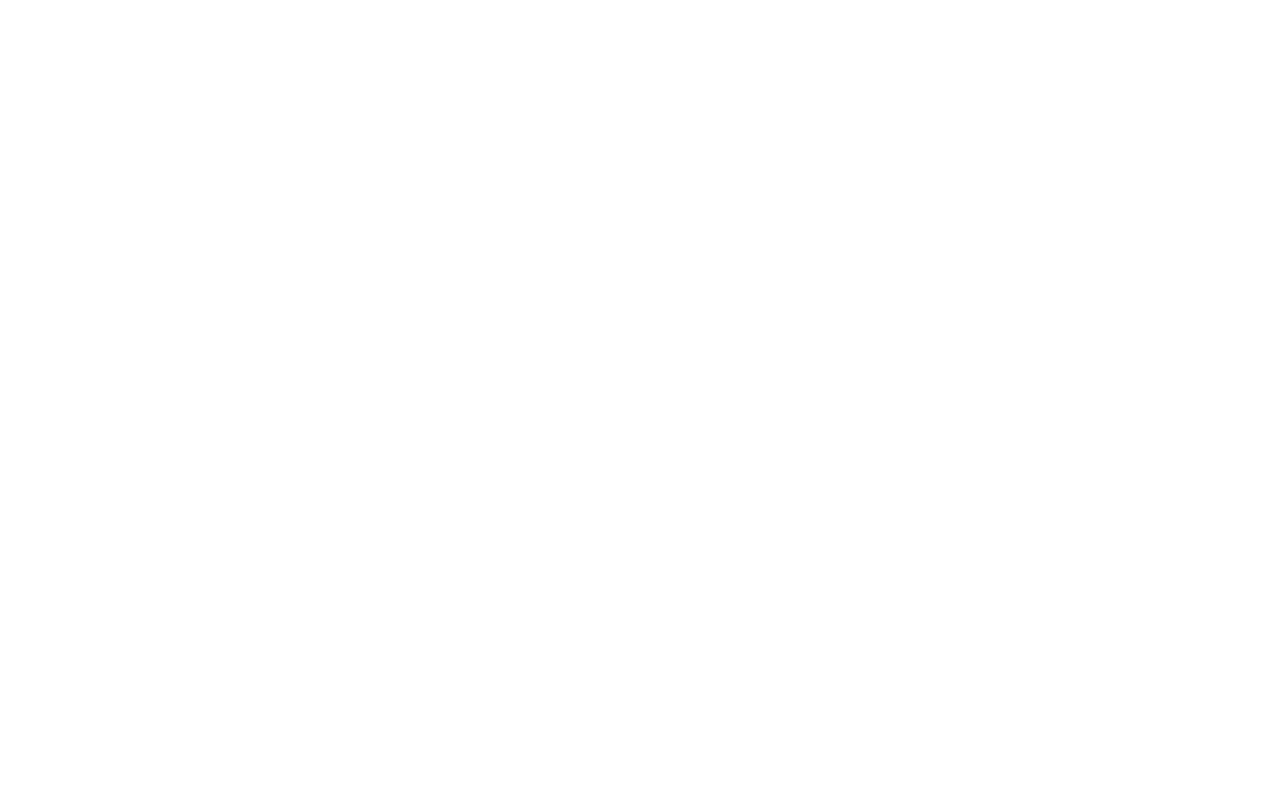
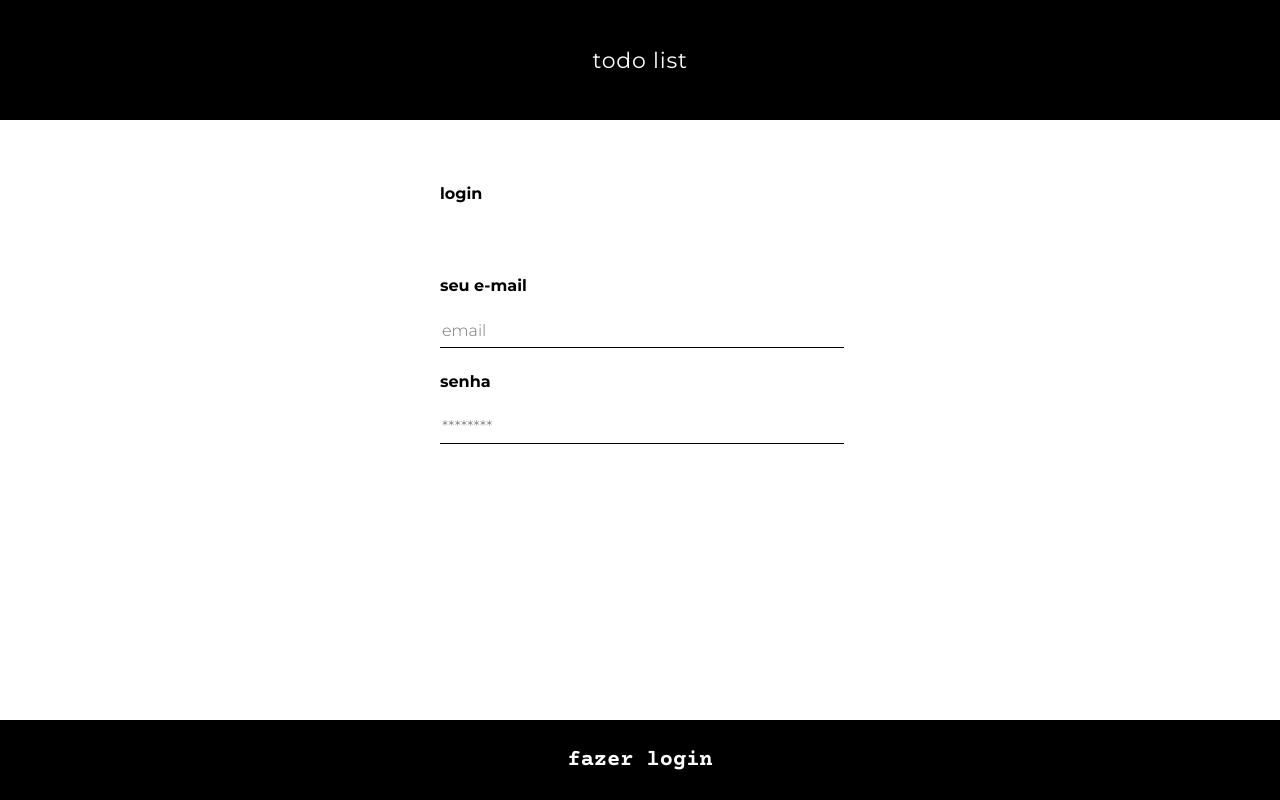
Before and after one commit to GabrielGStone/fumicochallenge, a React (Create React App) app: page /login in a window 1280 px wide. Before the commit this address had no page. Built offline with nearby package versions, Linux system fonts and the light colour scheme.

Commit message:
update url

```diff
--- a/src/App.tsx
+++ b/src/App.tsx
@@ -10,8 +10,8 @@
   return (
     <BrowserRouter>
       <Routes>
-        <Route element={<Login />} path="/" />
-        <Route element={<ToDoList />} path="/todo-list" />
+        <Route element={<Login />} path="/login" />
+        <Route element={<ToDoList />} path="/" />
         <Route element={<CreateToDo />} path="/create-todo" />
         <Route element={<ToDoDetails />} path="/todo-details" />
         <Route element={<EditToDo />} path="/edit-todo" />
--- a/src/components/Header/Header.tsx
+++ b/src/components/Header/Header.tsx
@@ -19,7 +19,7 @@
   };
 
   useEffect(() => {
-    !token && navigate("/");
+    !token && navigate("/login");
     //eslint-disable-next-line
   }, [token]);
 
--- a/src/screens/CreateToDo/CreateToDo.tsx
+++ b/src/screens/CreateToDo/CreateToDo.tsx
@@ -39,7 +39,7 @@
   const onSubmit = (data: any) => {
     if (data.title && data.details) {
       dispatch(todoActions.setTodo(data));
-      navigate("/todo-list");
+      navigate("/");
     }
   };
 
@@ -80,7 +80,7 @@
             type: "submit",
           }}
           leftText="< voltar"
-          leftAction={() => navigate("/todo-list")}
+          leftAction={() => navigate("/")}
         ></NavButtons>
       </ScreenContainer>
     </form>
--- a/src/screens/EditToDo/EditToDo.tsx
+++ b/src/screens/EditToDo/EditToDo.tsx
@@ -44,7 +44,7 @@
     const payload = { ...data, id: id, isChecked: activeTodo?.isChecked };
 
     dispatch(todoActions.editTodo(payload));
-    navigate("/todo-list");
+    navigate("/");
   };
 
   setValue("title", activeTodo.title);
@@ -78,7 +78,7 @@
         <NavButtons
           rightText="adicionar >"
           leftText="< voltar"
-          leftAction={() => navigate("/todo-list")}
+          leftAction={() => navigate("/")}
         ></NavButtons>
       </ScreenContainer>
     </form>
--- a/src/screens/Login/Login.tsx
+++ b/src/screens/Login/Login.tsx
@@ -41,12 +41,12 @@
 
   const onSubmit = async (data: any) => {
     dispatch(authActions.login(data));
-    navigate("/todo-list");
+    navigate("/");
     reset();
   };
 
   useEffect(() => {
-    token && navigate("/todo-list");
+    token && navigate("/");
     //eslint-disable-next-line
   }, []);
 
```
